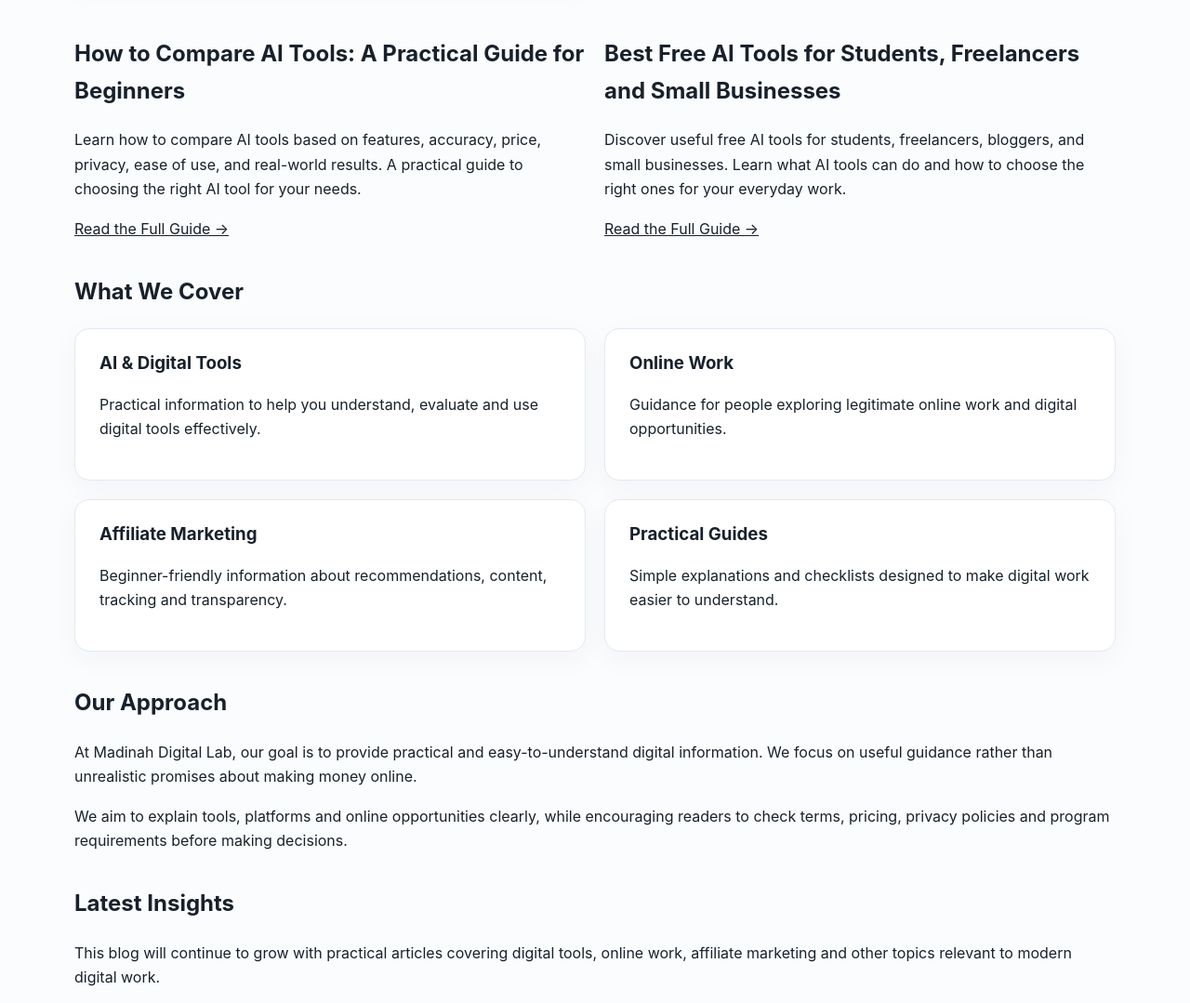
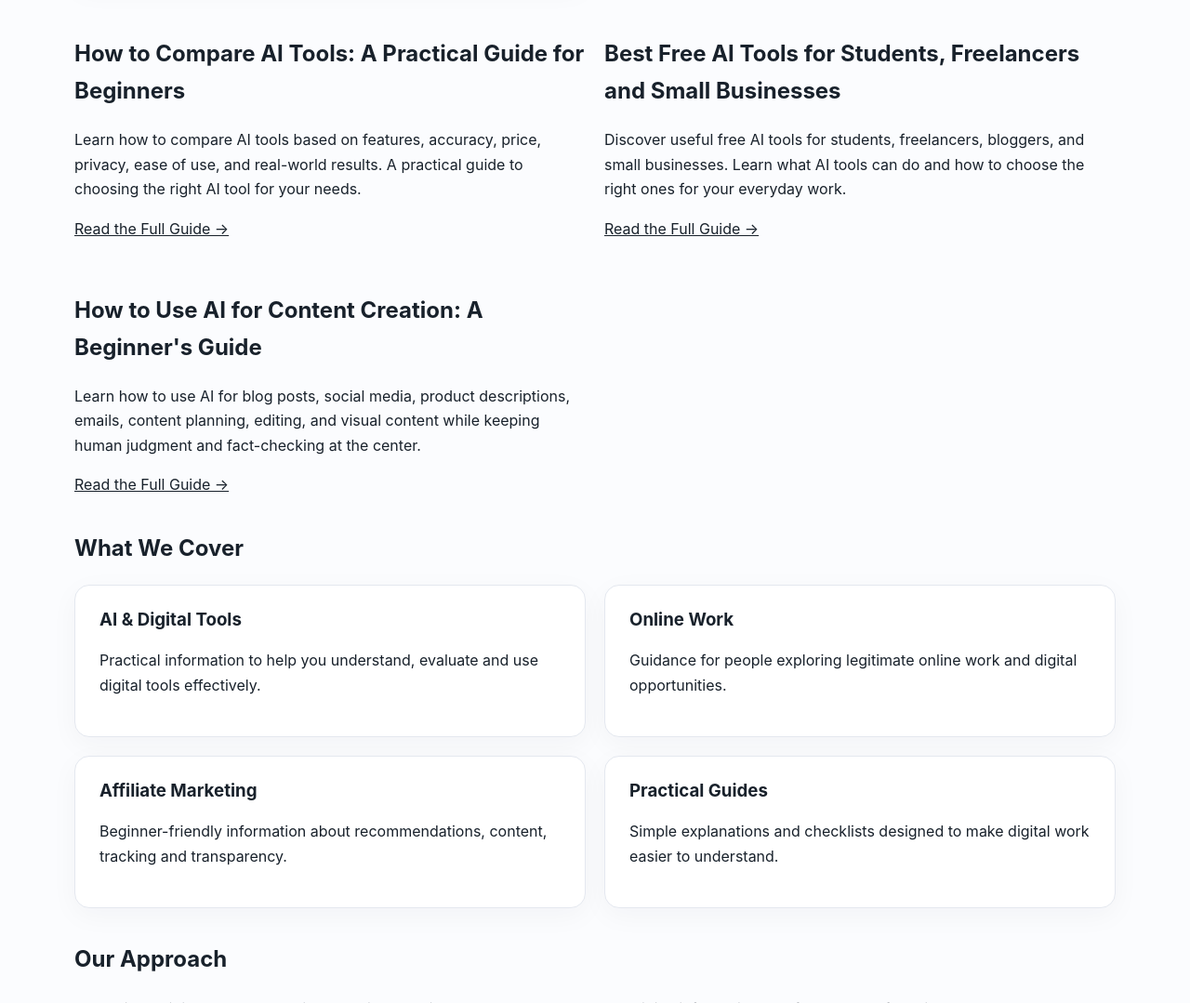
Before and after one commit to ikmahsud84/Madinah-Digital-Lab-, a plain HTML site: page blog.html in a window 1280 px wide. Shown: the part 1999-3078 px from the top of the page at 93% size. Drawn offline with Linux system fonts and the light colour scheme.

Commit message:
Update blog.html

```diff
--- a/blog.html
+++ b/blog.html
@@ -146,6 +146,15 @@ Learn how affiliate links, tracking, referral IDs, attribution and commissions g
   </p>
   <a href="best-free-ai-tools.html">Read the Full Guide →</a>
 </article>
+<article class="blog-card">
+  <h2>How to Use AI for Content Creation: A Beginner's Guide</h2>
+  <p>
+    Learn how to use AI for blog posts, social media, product descriptions,
+    emails, content planning, editing, and visual content while keeping
+    human judgment and fact-checking at the center.
+  </p>
+  <a href="ai-content-creation-guide.html">Read the Full Guide →</a>
+</article>
 </div>
 
 </section>
```
